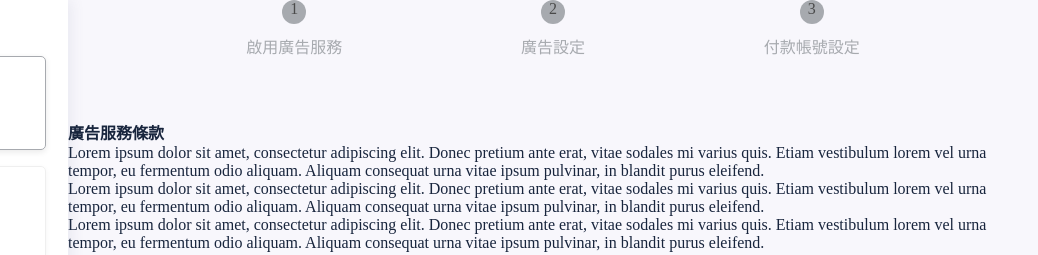
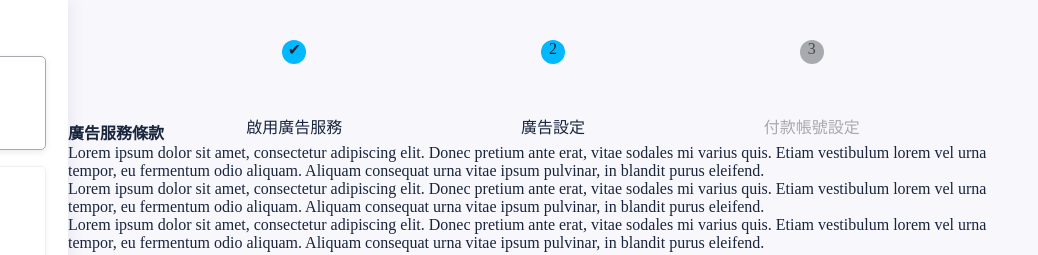
Before and after one commit to wintersprouter/ad-platform, a website built with webpack: page Index.html in a window 1280 px wide. Shown: the top 255 px of the page, 242-1280 px from the left. Built offline with nearby package versions, Linux system fonts and the light colour scheme.

Commit message:
style: modify step checked & active layout

```diff
--- a/Index.html
+++ b/Index.html
@@ -27,11 +27,11 @@
       <div class="right-content">
         <div id="step-control" class="stepper-panel">
           <div class="stepper-container">
-            <div class="step">
+            <div class="step checked">
               <div class="circle-container"></div>
               <div class="label-container">啟用廣告服務</div>
             </div>
-            <div class="step">
+            <div class="step active">
               <div class="circle-container"></div>
               <span class="connect-line"></span>
               <div class="label-container">廣告設定</div>
--- a/src/scss/main.scss
+++ b/src/scss/main.scss
@@ -372,16 +372,28 @@ nav {
 
 .stepper-panel {
   height: 120px;
+  padding-top: 40px;
   .stepper-container {
     width: 80%;
     margin: 0 auto;
     display: flex;
   }
-}
   .step {
     flex: 1;
     text-align: center;
     @include getStepNums(3);
+    &.checked, &.active {
+      .circle-container {
+        background-color: $freedom-blue;
+        color: $body-color;
+      }
+      .label-container {
+        color: $body-color;
+      }
+      &.checked .circle-container::after {
+        content: "\2714";
+      }
+    }
     .circle-container {
       height: 24px;
       width: 24px;
@@ -392,6 +404,9 @@ nav {
     }
     .label-container {
       margin-top: 10px;
+      padding-top: 40px;
       color: $light-gray;
     }
+
   }
+}
```
Lines whose indentation alone changed are shown as unchanged.
